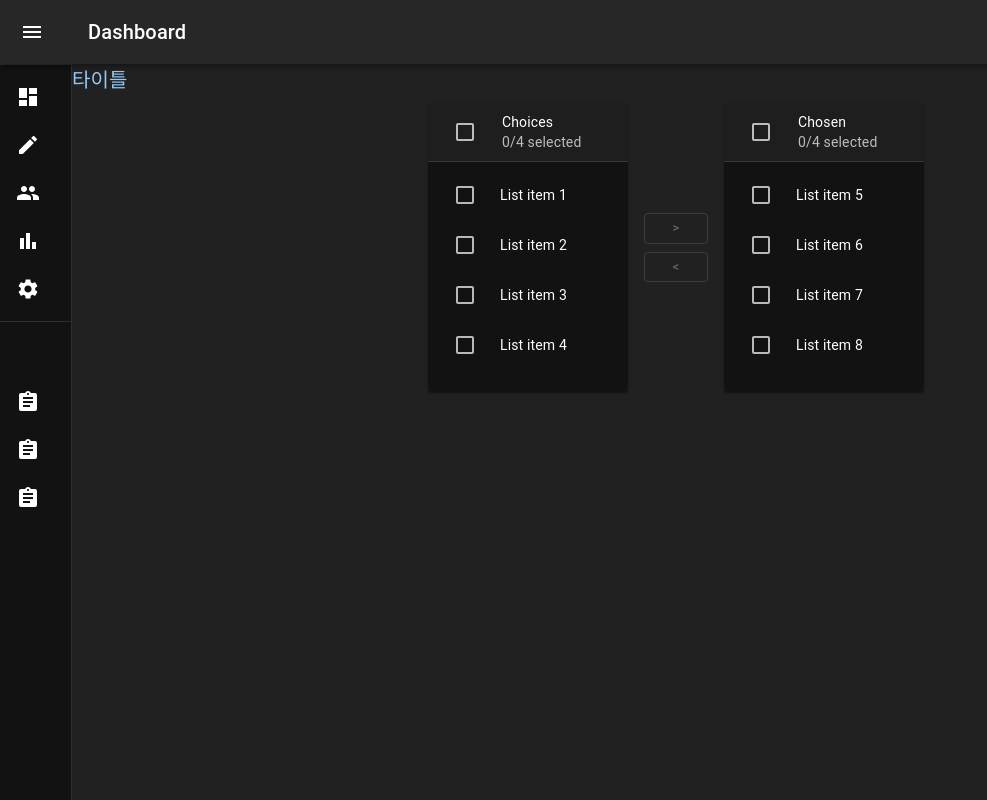
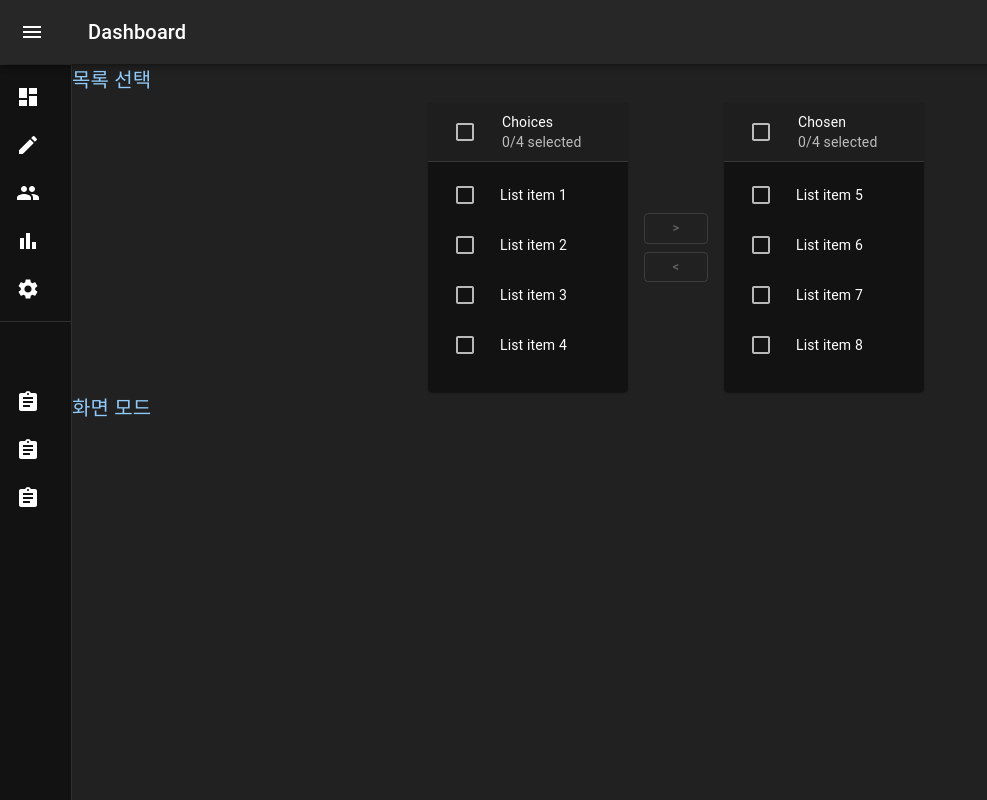
Before and after one commit to cshoon95/my-star, a React (Create React App) app: page /setting in a window 1280 px wide. Shown: the whole page, without its empty margins (0-987 px from the left). Built offline with nearby package versions, Linux system fonts and the light colour scheme.

Commit message:
[세팅] 작업중

```diff
--- a/src/page/setting/Setting.tsx
+++ b/src/page/setting/Setting.tsx
@@ -5,8 +5,13 @@ import Title from '../../comp/module/Title';
 const Setting = () => {
     return(
         <InitPage>
-            <Title>타이틀</Title>
-            <BoardTransfer/>
+            <div>
+                <Title>목록 선택</Title>
+                <BoardTransfer/>
+            </div>
+            <div>
+                <Title>화면 모드</Title>
+            </div>
         </InitPage>
     )
 }
```
